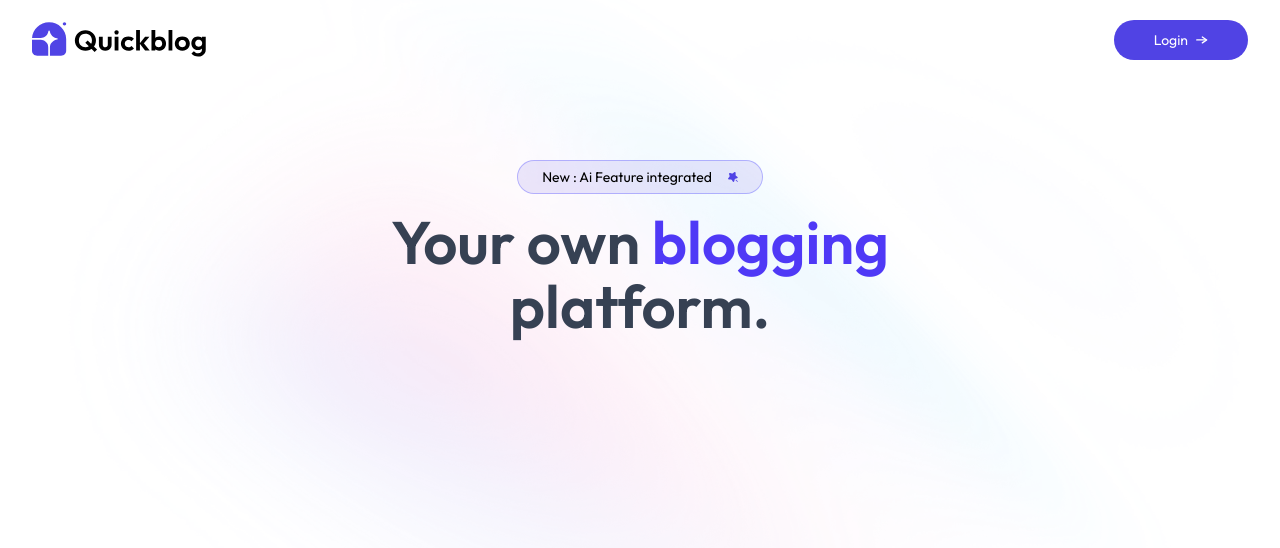
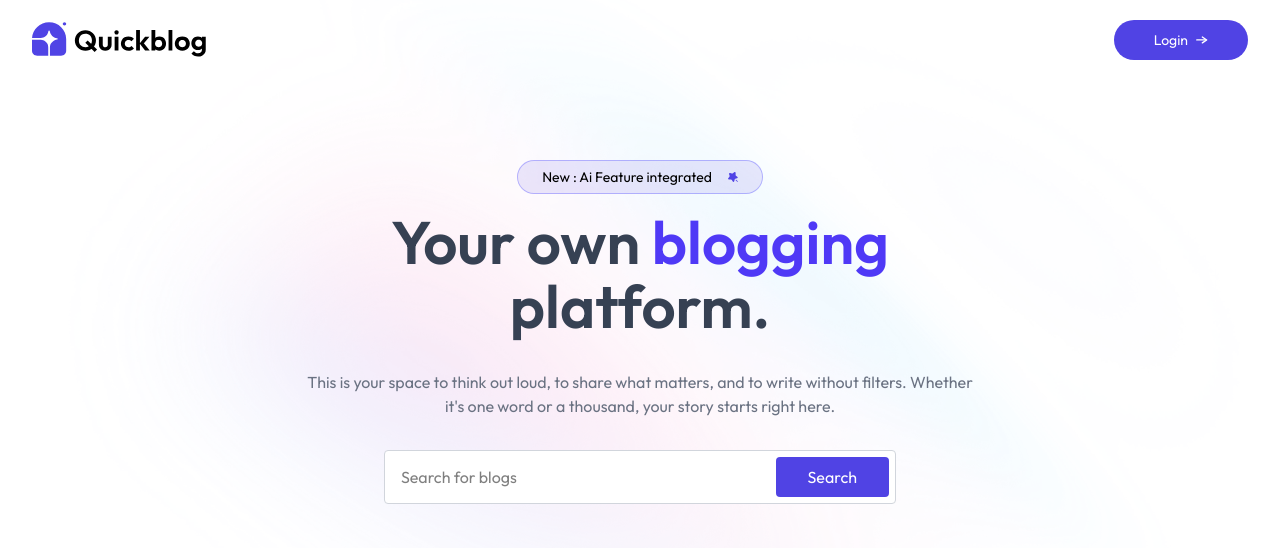
Before and after one commit to almamun528/blog-project, a React (Vite) app in the folder blog-client/: page / in a window 1280 px wide. Shown: the top 548 px of the page. Built offline with nearby package versions, Linux system fonts and the light colour scheme.

Commit message:
searchBar component

```diff
--- a/blog-client/src/components/Header/Header.jsx
+++ b/blog-client/src/components/Header/Header.jsx
@@ -1,4 +1,5 @@
 import { assets } from "../../assets/assets";
+import SearchBar from "../Search/SearchBar";
 
 const Header = () => {
   return (
@@ -12,6 +13,13 @@
           Your own <span className="text-indigo-600">blogging</span> <br />
           platform.
         </h1>
+        <p className="my-6 sm:my-8 max-w-2xl m-auto max-sm:text-xs text-gray-500">
+          This is your space to think out loud, to share what matters, and to
+          write without filters. Whether it's one word or a thousand, your story
+          starts right here.
+        </p>
+        {/* search Bar Component */}
+        <SearchBar />
       </div>
       <img
         src={assets.gradientBackground}
--- /dev/null
+++ b/blog-client/src/components/Search/SearchBar.jsx
@@ -0,0 +1,23 @@
+
+const SearchBar = () => {
+  return (
+    <section className="place-items-center">
+      <form className="w-full flex justify-between max-w-lg max-sm:scale-75 max-auto border border-gray-300 bg-white rounded overflow-hidden">
+        <input
+          className="w-full pl-4 outline-none"
+          type="text"
+          placeholder="Search for blogs"
+          required
+        />
+        <button
+          className="bg-primary text-white px-8 py-2 m-1.5 rounded hover:scale-105 transition-all cursor-pointer"
+          type="submit"
+        >
+          Search
+        </button>
+      </form>
+    </section>
+  );
+};
+
+export default SearchBar;
```
